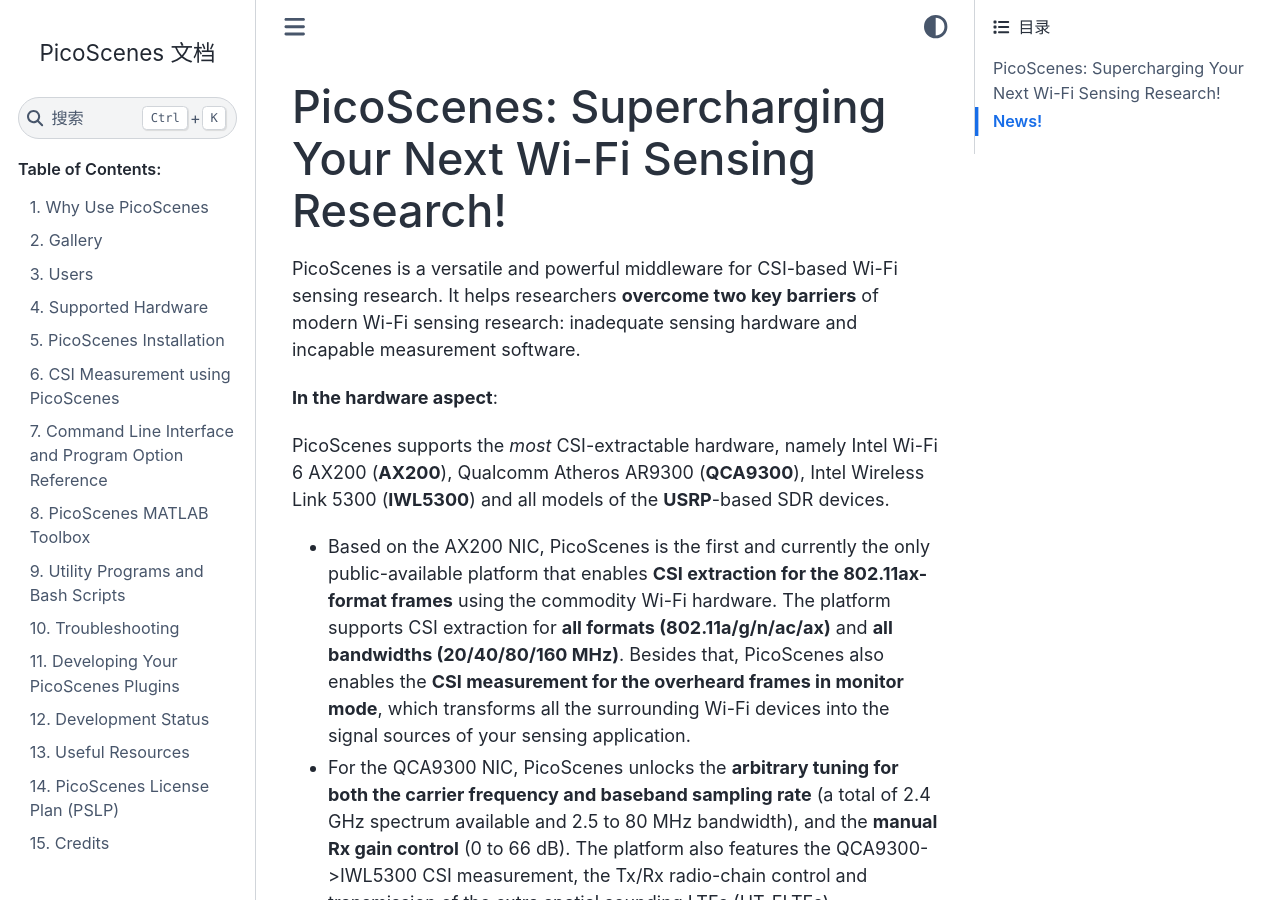
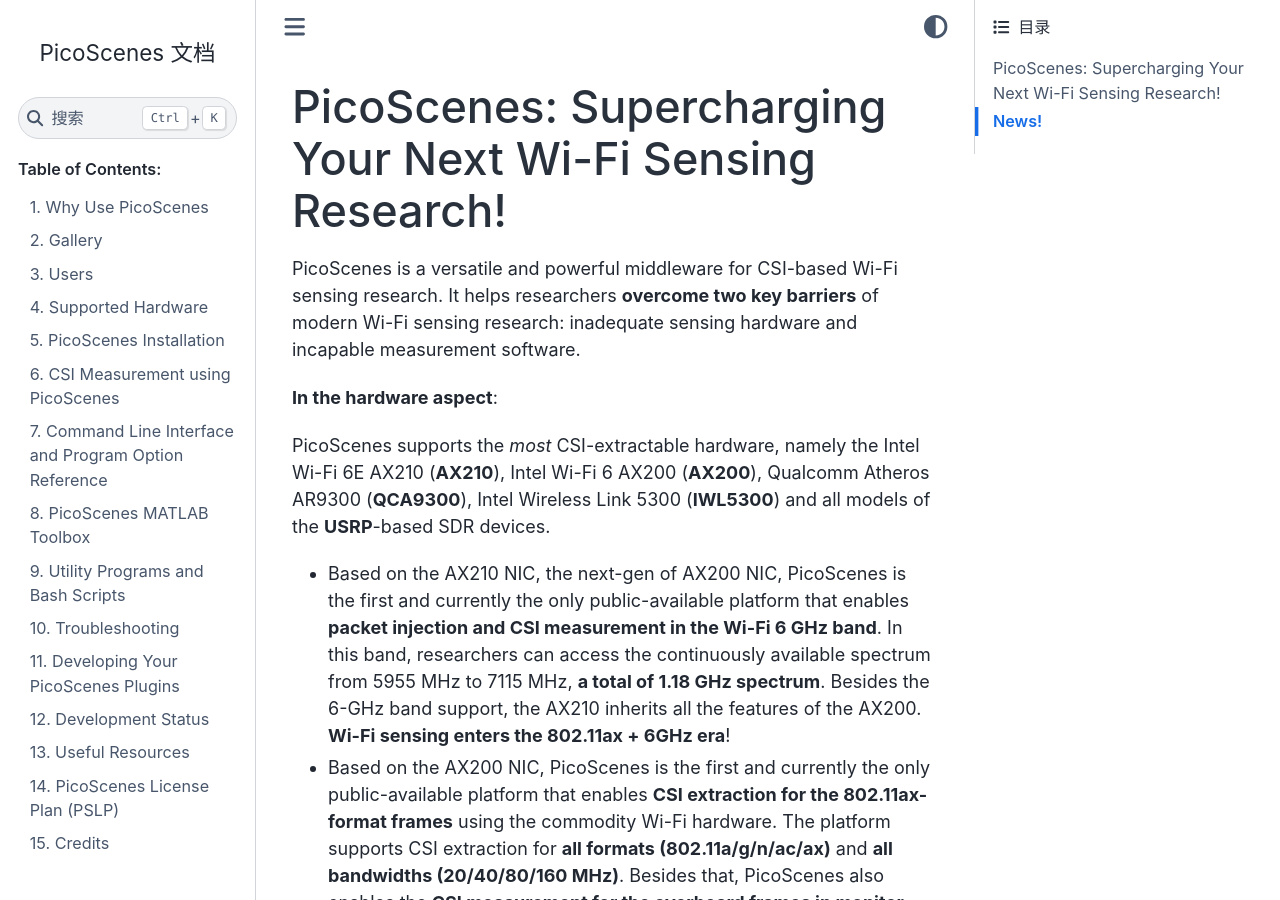
Before and after one commit to wifisensing/PicoScenes-Manual, a Sphinx documentation site: the page built from source/index.rst, in a window 1280 px wide and 900 px high. Built offline with Sphinx 7.4.7 and the Sphinx Book theme 1.1.4, drawn with Linux system fonts in a browser that asks for light colours; some of the changed text lies outside the part shown.

Commit message:
update for ax210

```diff
--- a/source/index.rst
+++ b/source/index.rst
@@ -5,7 +5,9 @@
 
 **In the hardware aspect**:
 
-PicoScenes supports the *most* CSI-extractable hardware, namely Intel Wi-Fi 6 AX200 (**AX200**), Qualcomm Atheros AR9300 (**QCA9300**), Intel Wireless Link 5300 (**IWL5300**) and all models of the **USRP**-based SDR devices.
+PicoScenes supports the *most* CSI-extractable hardware, namely the Intel Wi-Fi 6E AX210 (**AX210**), Intel Wi-Fi 6 AX200 (**AX200**), Qualcomm Atheros AR9300 (**QCA9300**), Intel Wireless Link 5300 (**IWL5300**) and all models of the **USRP**-based SDR devices.
+
+- Based on the AX210 NIC, the next-gen of AX200 NIC, PicoScenes is the first and currently the only public-available platform that enables **packet injection and CSI measurement in the Wi-Fi 6 GHz band**. In this band, researchers can access the continuously available spectrum from 5955 MHz to 7115 MHz, **a total of 1.18 GHz spectrum**. Besides the 6-GHz band support, the AX210 inherits all the features of the AX200. **Wi-Fi sensing enters the 802.11ax + 6GHz era**!
 
 - Based on the AX200 NIC, PicoScenes is the first and currently the only public-available platform that enables **CSI extraction for the 802.11ax-format frames** using the commodity Wi-Fi hardware. The platform supports CSI extraction for **all formats (802.11a/g/n/ac/ax)** and **all bandwidths (20/40/80/160 MHz)**. Besides that, PicoScenes also enables the **CSI measurement for the overheard frames in monitor mode**, which transforms all the surrounding Wi-Fi devices into the signal sources of your sensing application.
 
@@ -33,6 +35,7 @@
 News!
 ======
 
+- Nov. 9, 2021 PicoScenes now support Packet injection and CSI measurement in the 6 GHz band. Wi-Fi sensing enters the 802.11ax + 6GHz era!
 - Oct. 31, 2021 Add PicoScenes License Plan (PSLP) v0.1.10 in :doc:`License` page.
 - Oct. 24, 2021 Add all-format/all-bandwidth packet injection for AX200.
 - Oct. 16, 2021 Add AX200 usage in :doc:`scenarios` page.
```
